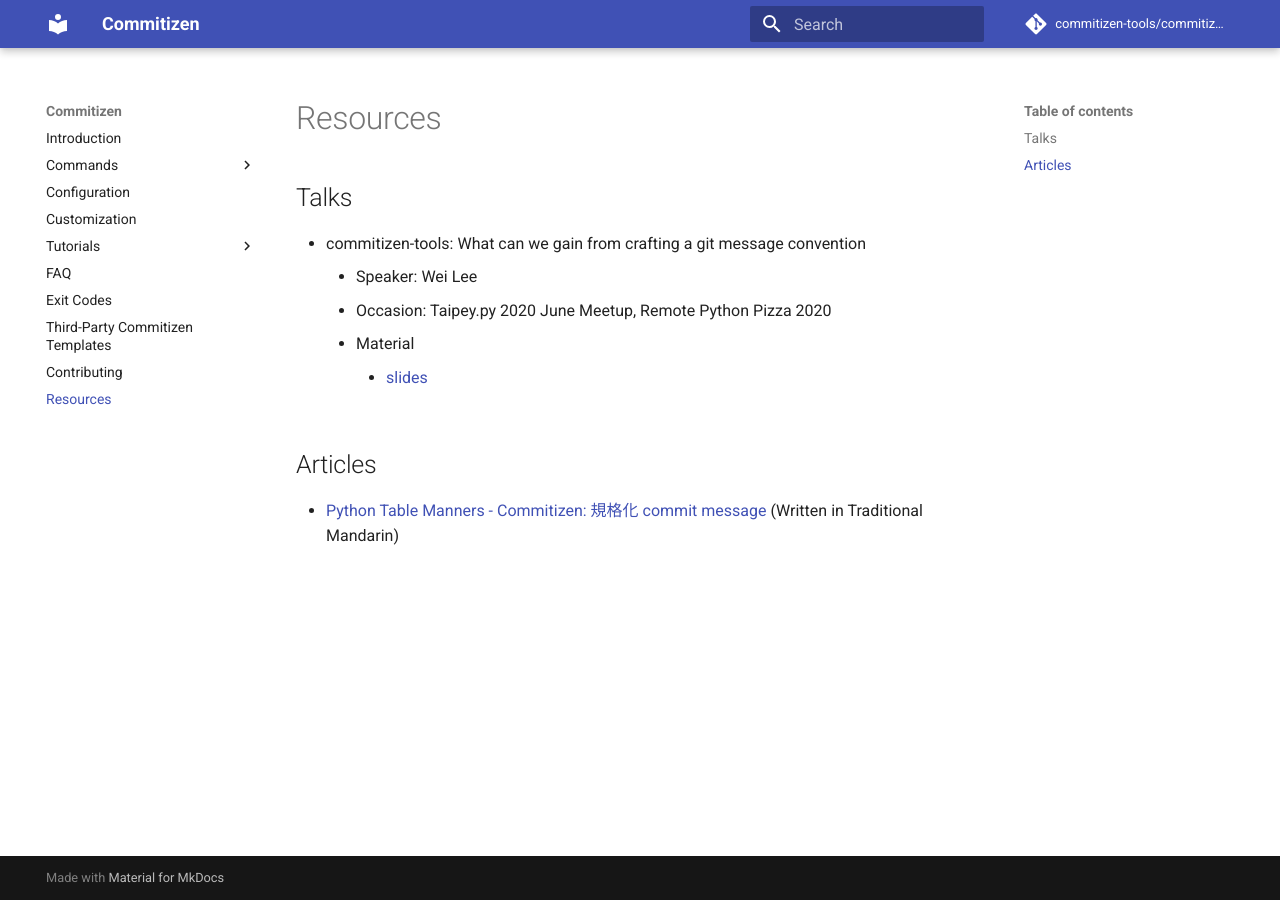
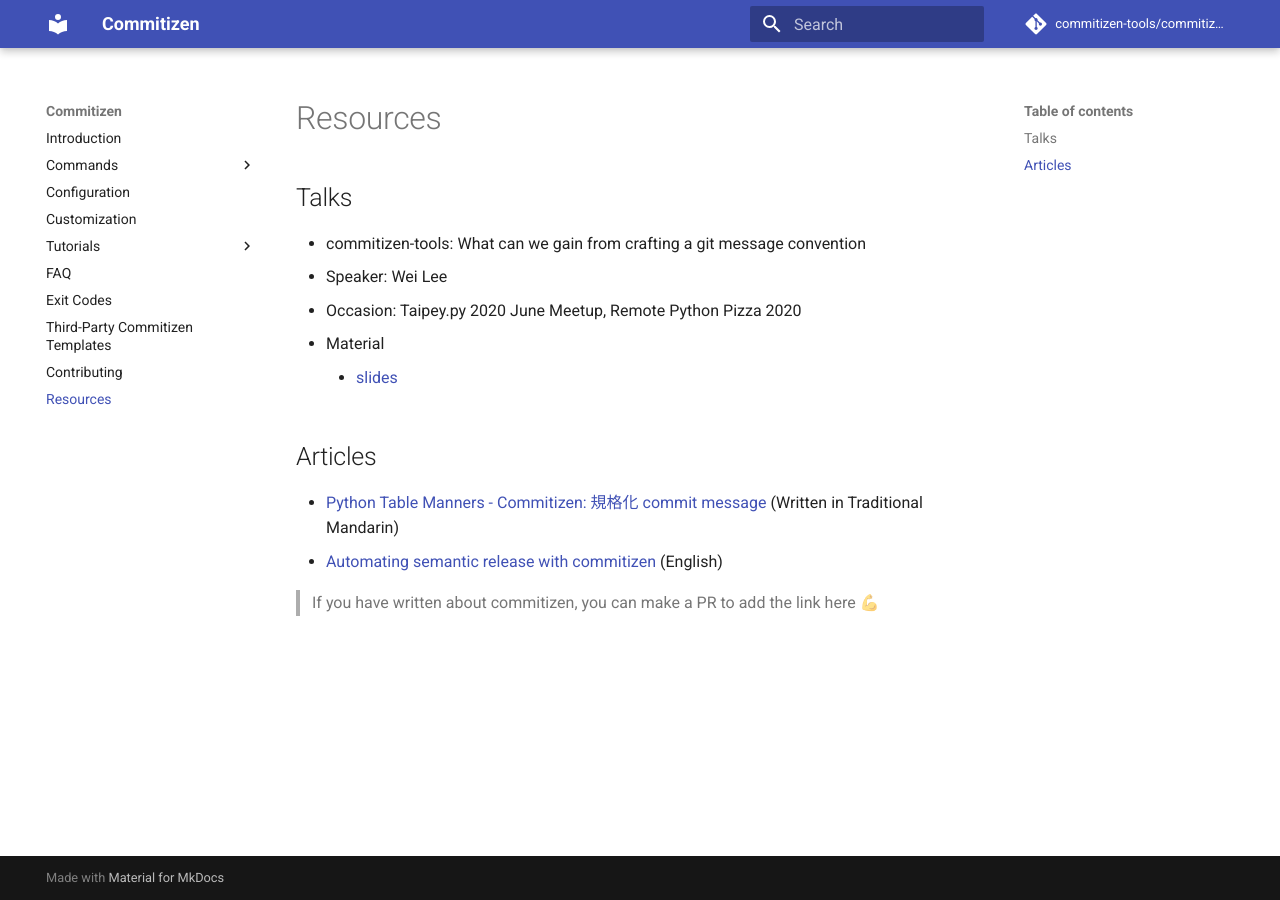
Before and after one commit to commitizen-tools/commitizen, an MkDocs documentation site: the page built from docs/external_links.md, in a window 1280 px wide. Built offline with MkDocs 1.6.1 and Material for MkDocs 9.7.7, drawn with Linux system fonts in a browser that asks for light colours; comment, search, counter and statistics services are not loaded.

Commit message:
docs: add new article

```diff
--- a/docs/external_links.md
+++ b/docs/external_links.md
@@ -1,9 +1,14 @@
 ## Talks
-* commitizen-tools: What can we gain from crafting a git message convention
-    * Speaker: Wei Lee
-    * Occasion: Taipey.py 2020 June Meetup, Remote Python Pizza 2020
-    * Material
-        * [slides](https://speakerdeck.com/leew/commitizen-tools-what-can-we-gain-from-crafting-a-git-message-convention-at-taipey-dot-py)
+
+- commitizen-tools: What can we gain from crafting a git message convention
+  - Speaker: Wei Lee
+  - Occasion: Taipey.py 2020 June Meetup, Remote Python Pizza 2020
+  - Material
+    - [slides](https://speakerdeck.com/leew/commitizen-tools-what-can-we-gain-from-crafting-a-git-message-convention-at-taipey-dot-py)
 
 ## Articles
-* [Python Table Manners - Commitizen: 規格化 commit message](https://lee-w.github.io/posts/tech/2020/03/python-table-manners-commitizen/) (Written in Traditional Mandarin)
+
+- [Python Table Manners - Commitizen: 規格化 commit message](https://lee-w.github.io/posts/tech/2020/03/python-table-manners-commitizen/) (Written in Traditional Mandarin)
+- [Automating semantic release with commitizen](http://woile.github.io/posts/automating-semver-releases-with-commitizen/) (English)
+
+> If you have written about commitizen, you can make a PR to add the link here 💪
```
